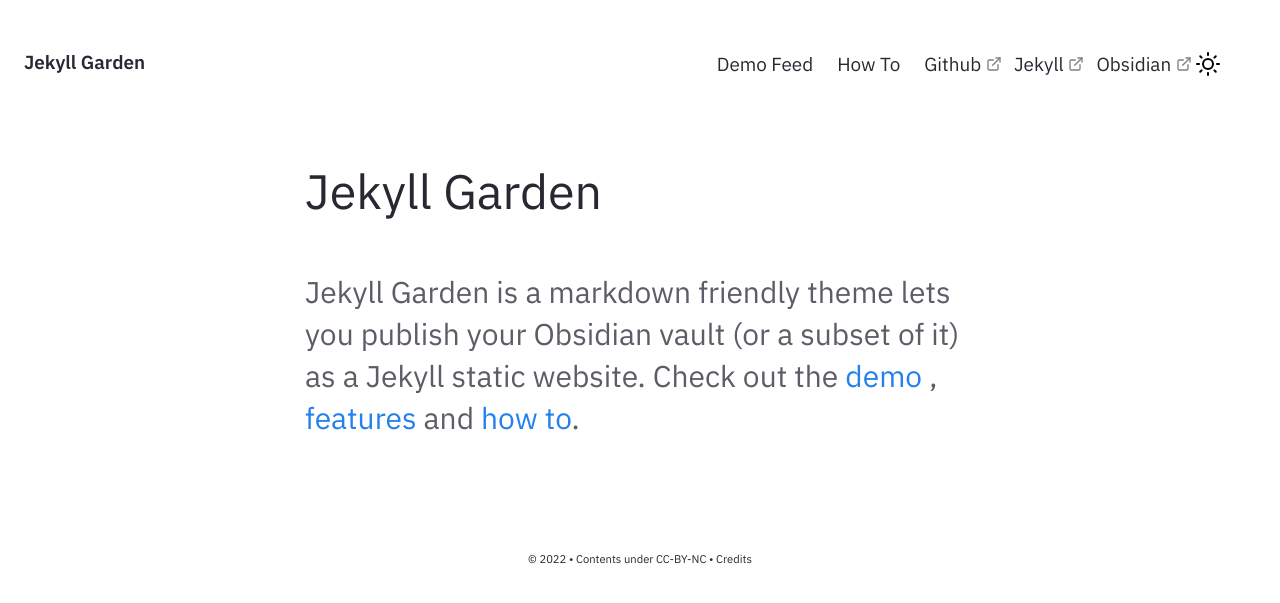
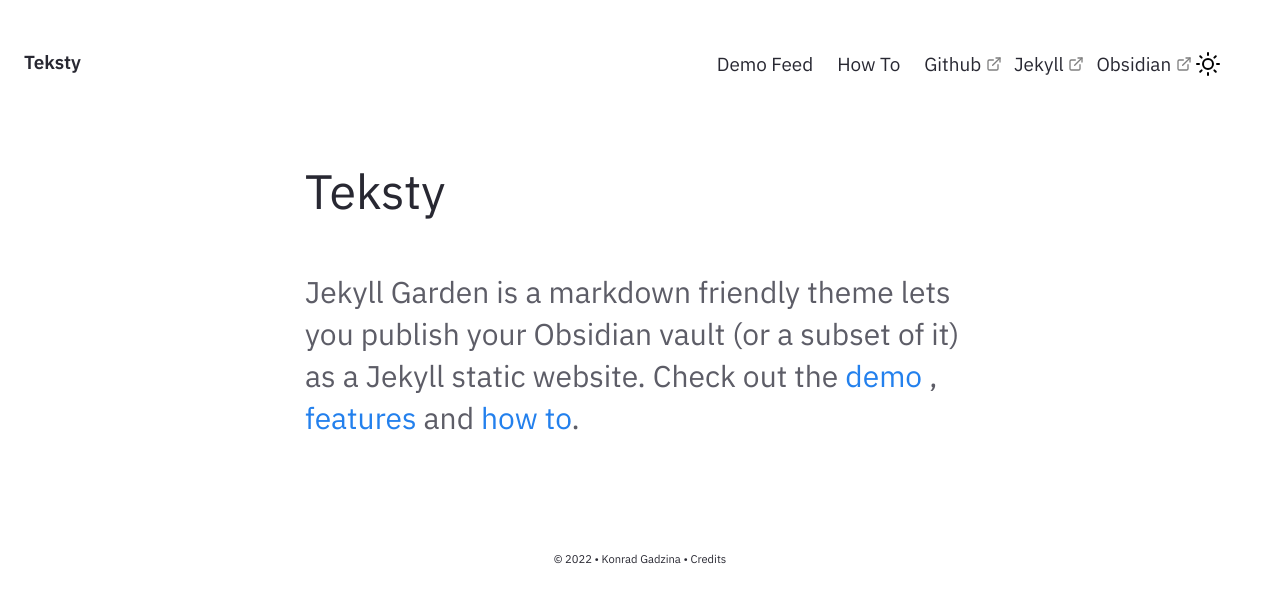
Before and after one commit to FeniXb3/fenixb3.github.io, a Jekyll site: the page built from pages/index.md, in a window 1280 px wide. Shown: the top 603 px of the page. Built offline with Jekyll 4.4.1, drawn with Linux system fonts in a browser that asks for light colours.

Commit message:
Change page headings

```diff
--- a/_config.yml
+++ b/_config.yml
@@ -27,11 +27,11 @@
 
 # Website Header, Description, Footer year and text.
 # If you are deleting this, make sure you remove it from HTML files too
-heading: Jekyll Garden # Change this
-content: Obsidian ready Jekyll Theme
+heading: Teksty
+content: Teksty napisane przez Konrada Gadzinę
 copyright:
   year: © 2022
-  msg: Contents under CC-BY-NC
+  msg: Konrad Gadzina
 
 # Set title and content for private & broken link tooltop
 privatelinks:
--- a/pages/index.md
+++ b/pages/index.md
@@ -4,5 +4,5 @@
 
 layout: Post
 permalink: /
-title: Jekyll Garden
+title: Teksty
 ---
```
